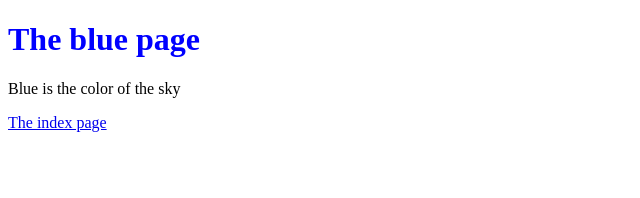
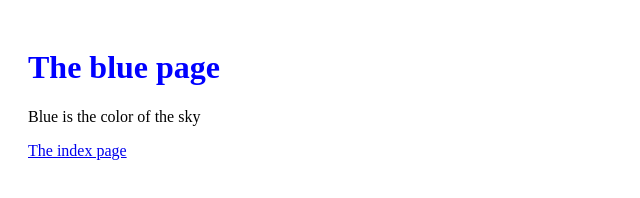
Before and after one commit to aroldbelia/central-repo, a plain HTML site: page blue.html in a window 1280 px wide. Shown: the whole page, without its empty margins (0-640 px from the left). Drawn offline with Linux system fonts and the light colour scheme.

Commit message:
add link to css file

```diff
--- a/blue.html
+++ b/blue.html
@@ -2,6 +2,7 @@
 <html lang="en">
 	<head>
 		<title>The blue page</title>
+		<link rel="stylesheet" href="style.css" />
 		<meta charaset="utf-a-8" />
 	</head>
 	<body>
```
Also changed, not shown: index.html (+1 -0 lines), orange.html (+1 -0 lines).
